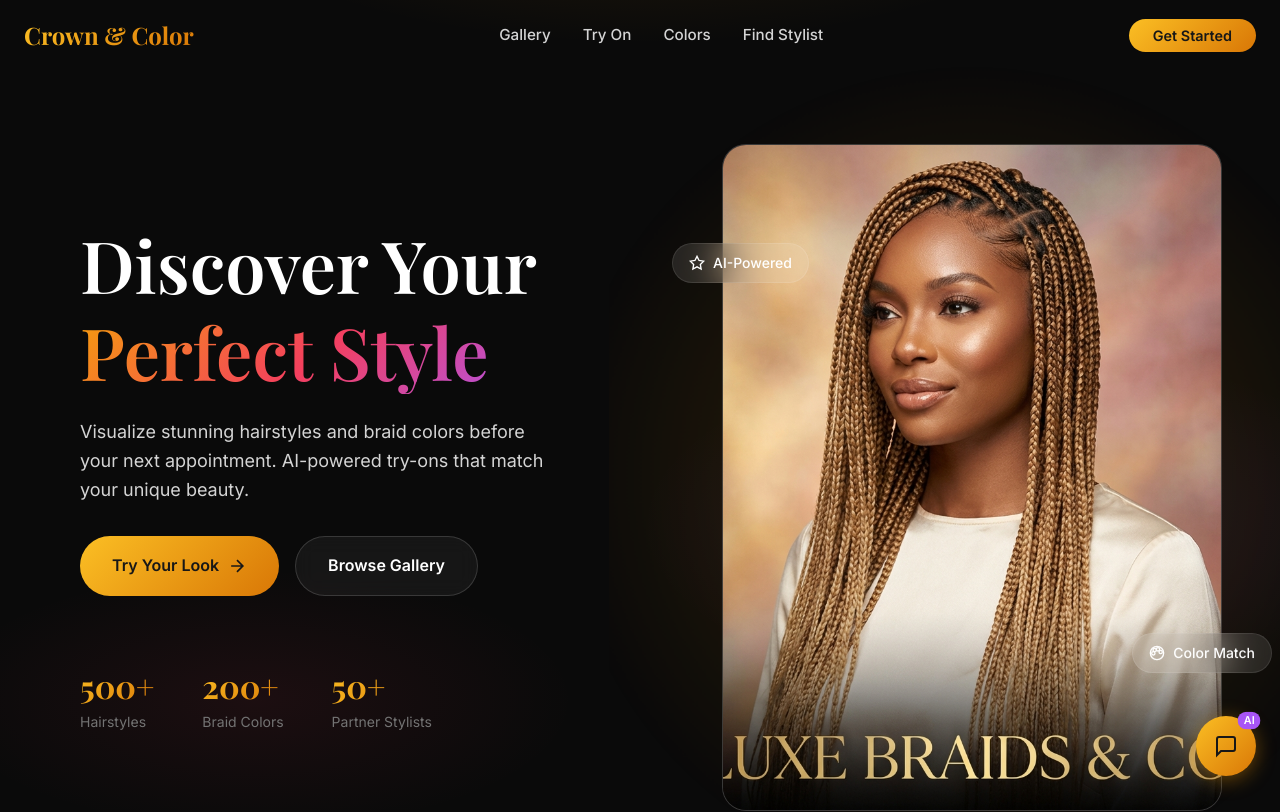
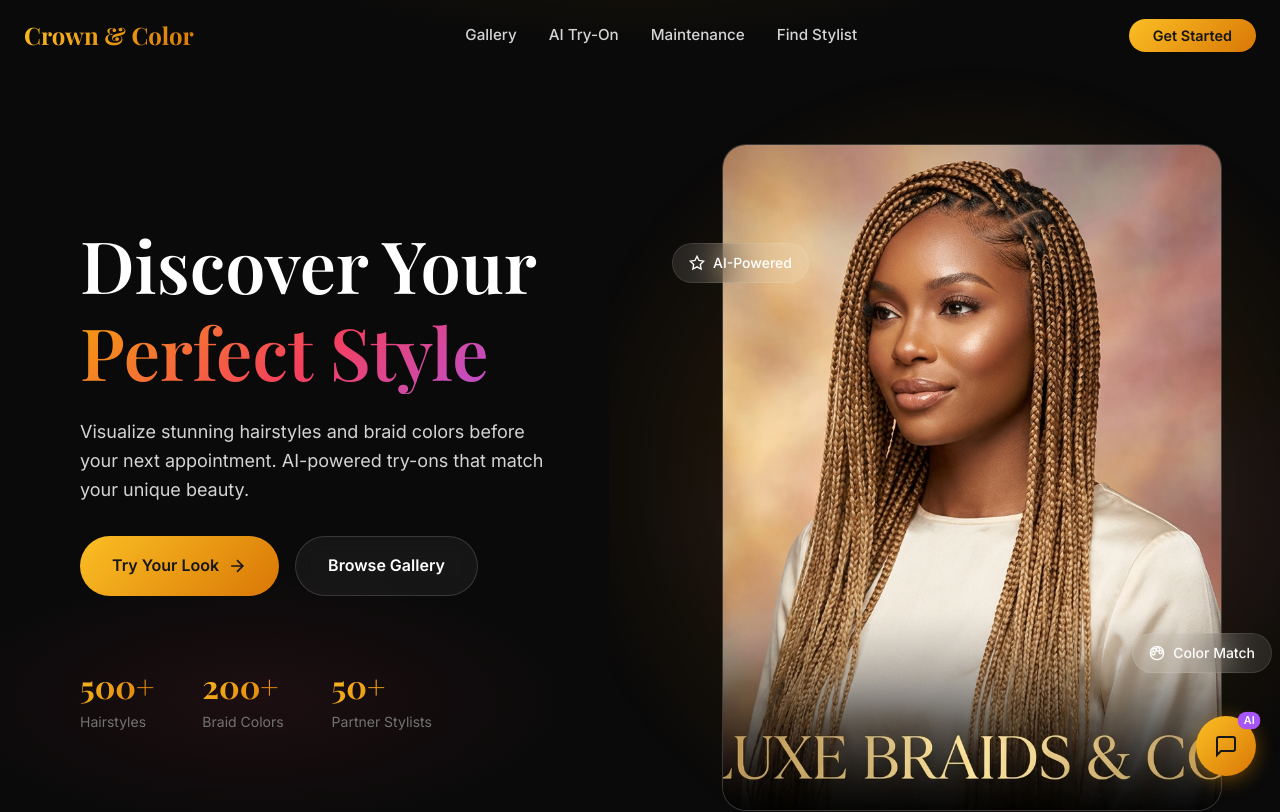
Before and after one commit to Mapetere/Crown-Color, a website: page index.html in a window 1280 px wide. Shown: the top 812 px of the page. Drawn offline with nearby package versions, Linux system fonts and the light colour scheme.

Commit message:
Final navigation update to Maintenance Guide

```diff
--- a/index.html
+++ b/index.html
@@ -24,8 +24,8 @@
             </a>
             <ul class="nav-links">
                 <li><a href="#gallery">Gallery</a></li>
-                <li><a href="#try-on">Try On</a></li>
-                <li><a href="#colors">Colors</a></li>
+                <li><a href="#try-on">AI Try-On</a></li>
+                <li><a href="#maintenance">Maintenance</a></li>
                 <li><a href="#hairdressers">Find Stylist</a></li>
             </ul>
             <button class="nav-cta">Get Started</button>
```
